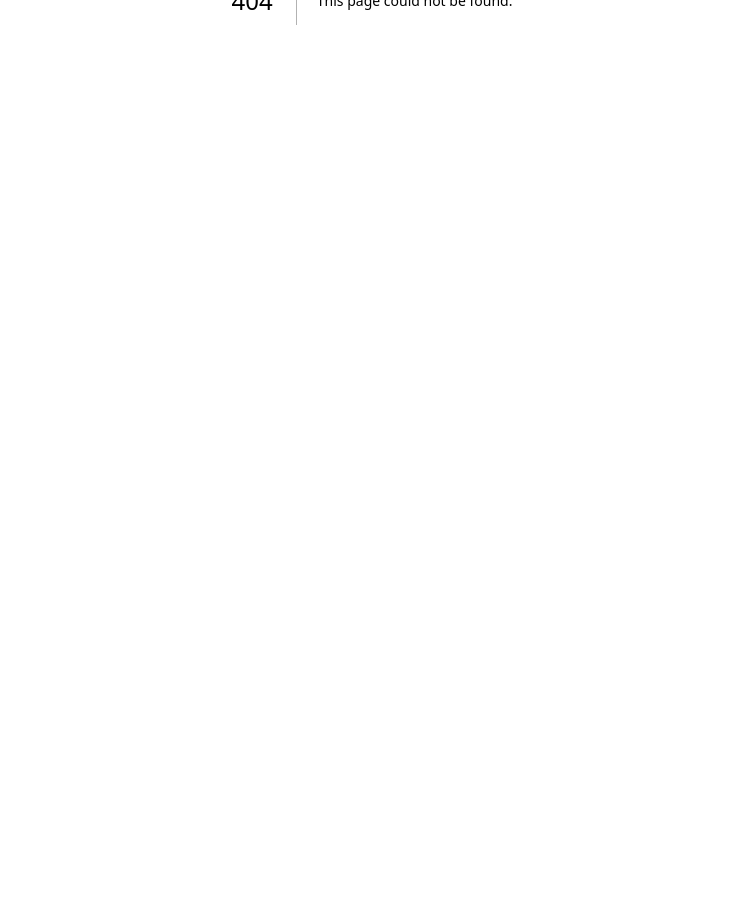
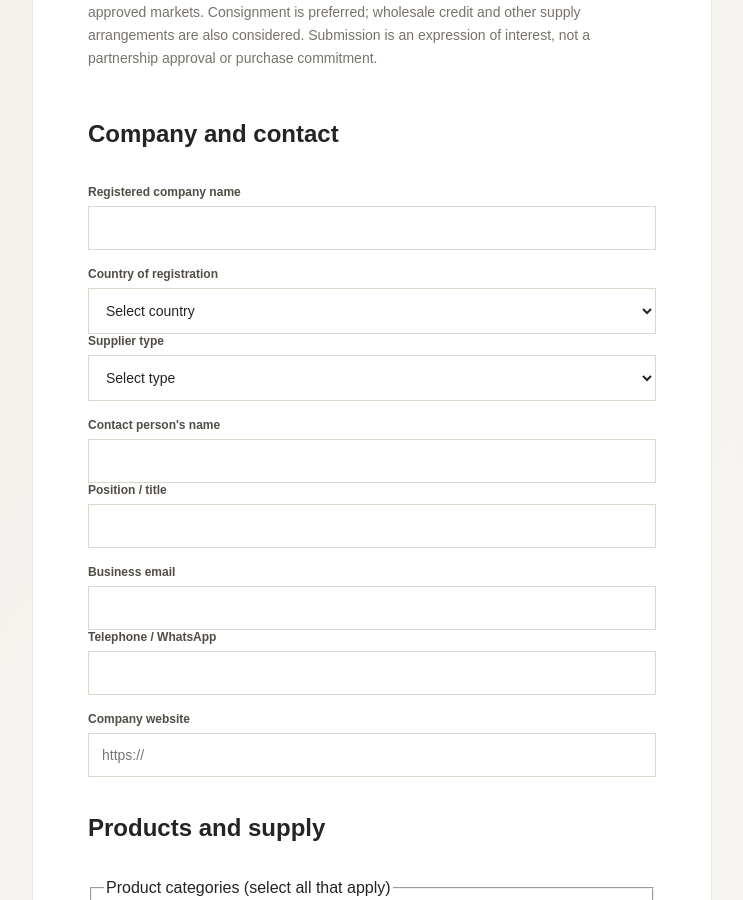
Before and after one commit to abrahimdukully-jpg/adico-global, a Next.js app: page /supplier-partnership in a window 1280 px wide. Before the commit this address had no page. Shown: the part 400-1300 px from the top of the page, without its empty margins (268-1011 px from the left). Before the commit the page ends 800 px from the top, so only its background shows below. Built offline with nearby package versions, Linux system fonts and the light colour scheme.

Commit message:
Add public supplier partnership application page

```diff
--- /dev/null
+++ b/app/supplier-partnership/page.tsx
@@ -0,0 +1,33 @@
+"use client";
+import { useState } from "react";
+const categories=["Household goods & kitchenware","Cleaning & hygiene","Solar & backup power","Agricultural tools & equipment","Personal care","Building materials & hardware","Consumer electronics","Other"];
+const models=["Consignment supply","Wholesale credit","Deferred payment","Conventional wholesale","Strategic distribution","Exclusive distribution discussion"];
+export default function SupplierPartnershipPage(){
+ const [busy,setBusy]=useState(false),[notice,setNotice]=useState("");
+ async function submit(event:React.FormEvent<HTMLFormElement>){
+  event.preventDefault();const el=event.currentTarget;setBusy(true);setNotice("");
+  const fd=new FormData(el);const payload:Record<string,unknown>=Object.fromEntries(fd.entries());
+  payload.product_categories=fd.getAll("product_categories");payload.partnership_models=fd.getAll("partnership_models");
+  try{const r=await fetch("/api/supplier-partnership",{method:"POST",headers:{"Content-Type":"application/json"},body:JSON.stringify(payload)});const data=await r.json();if(!r.ok)throw new Error(data.error||"Unable to submit.");setNotice("Thank you. Your supplier proposal has been received. Our team will review it.");el.reset();}
+  catch(e){setNotice(e instanceof Error?e.message:"Something went wrong.");}finally{setBusy(false);}
+ }
+ return <main className="form-page"><a className="back" href="/">← ADICo Global</a><section className="form-card supplier-form"><p className="eyebrow">Manufacturer & supplier network</p><h1>Partner with ADICo Global</h1><p className="form-intro">Tell us about your company and products. We welcome manufacturers, wholesalers, distributors and established suppliers interested in supplying Liberia, Norway and other approved markets. Consignment is preferred; wholesale credit and other supply arrangements are also considered. Submission is an expression of interest, not a partnership approval or purchase commitment.</p>
+ <form onSubmit={submit}>
+ <h2>Company and contact</h2>
+ <label>Registered company name<input name="company_name" required minLength={2} maxLength={180}/></label>
+ <div className="supplier-two"><label>Country of registration<select name="country_code" required defaultValue=""><option value="" disabled>Select country</option><option value="LR">Liberia</option><option value="NO">Norway</option><option value="OTHER">Other</option></select></label><label>Supplier type<select name="supplier_type" required defaultValue=""><option value="" disabled>Select type</option><option value="manufacturer">Manufacturer</option><option value="wholesaler">Wholesaler</option><option value="distributor">Distributor</option><option value="trading_company">Trading company</option><option value="other">Other</option></select></label></div>
+ <div className="supplier-two"><label>Contact person's name<input name="contact_name" required minLength={2} maxLength={120}/></label><label>Position / title<input name="position" maxLength={120}/></label></div>
+ <div className="supplier-two"><label>Business email<input name="email" type="email" required maxLength={254}/></label><label>Telephone / WhatsApp<input name="phone" maxLength={60}/></label></div>
+ <label>Company website<input name="website" type="url" placeholder="https://" maxLength={300}/></label>
+ <h2>Products and supply</h2>
+ <fieldset><legend>Product categories (select all that apply)</legend><div className="supplier-checks">{categories.map(x=><label key={x}><input type="checkbox" name="product_categories" value={x}/>{x}</label>)}</div></fieldset>
+ <label>Products, brands and specifications<textarea name="product_details" rows={4} maxLength={3000} placeholder="Describe your products, brands, certifications, warranties and available catalogue."/></label>
+ <h2>Commercial arrangements</h2>
+ <fieldset><legend>Partnership models you are willing to discuss</legend><div className="supplier-checks">{models.map(x=><label key={x}><input type="checkbox" name="partnership_models" value={x}/>{x}</label>)}</div></fieldset>
+ <label>Minimum order quantity / capacity<input name="minimum_order_quantity" maxLength={300}/></label>
+ <label>Markets currently served and export capability<textarea name="export_markets" rows={3} maxLength={1500}/></label>
+ <label>Additional message<textarea name="additional_message" rows={4} maxLength={2000}/></label>
+ <label className="consent"><input type="checkbox" name="consent_to_contact" value="true" required/> I confirm that I am authorised to submit this enquiry and agree that ADICo Global may contact my company about potential supply and distribution arrangements.</label>
+ <button disabled={busy}>{busy?"Submitting…":"Submit supplier proposal"}</button>{notice&&<p role="status" className="notice">{notice}</p>}
+ </form></section></main>;
+}
```
